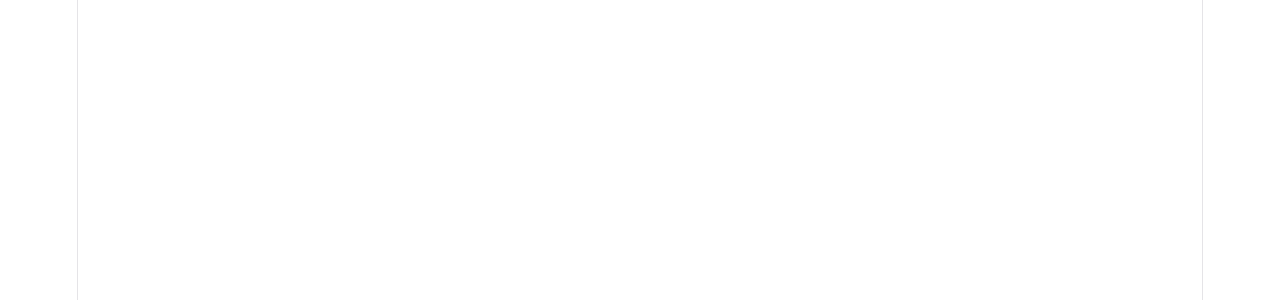
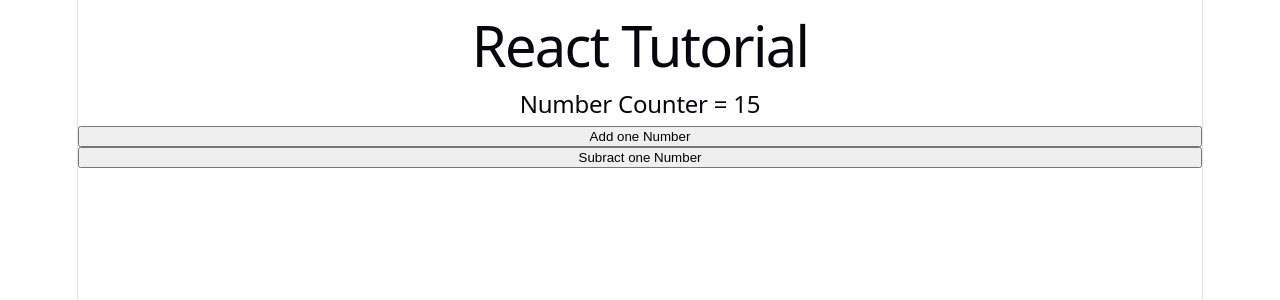
Before and after one commit to jayantkumar27/React-Tutorial, a React (Vite) app in the folder 02Counter/: page / in a window 1280 px wide. Shown: the top 300 px of the page. Built offline with nearby package versions, Linux system fonts and the light colour scheme.

Commit message:
Project FrontPage Ready

```diff
--- a/02Counter/src/App.jsx
+++ b/02Counter/src/App.jsx
@@ -6,10 +6,15 @@
 
 function App() {
 
+  const counter =15
+
 
   return (
     <>
-
+     <h1>React Tutorial</h1>
+     <h2>Number Counter = {counter}</h2>
+     <button >Add one Number</button>
+     <button >Subract one Number</button>
     </>
   )
 }
```
